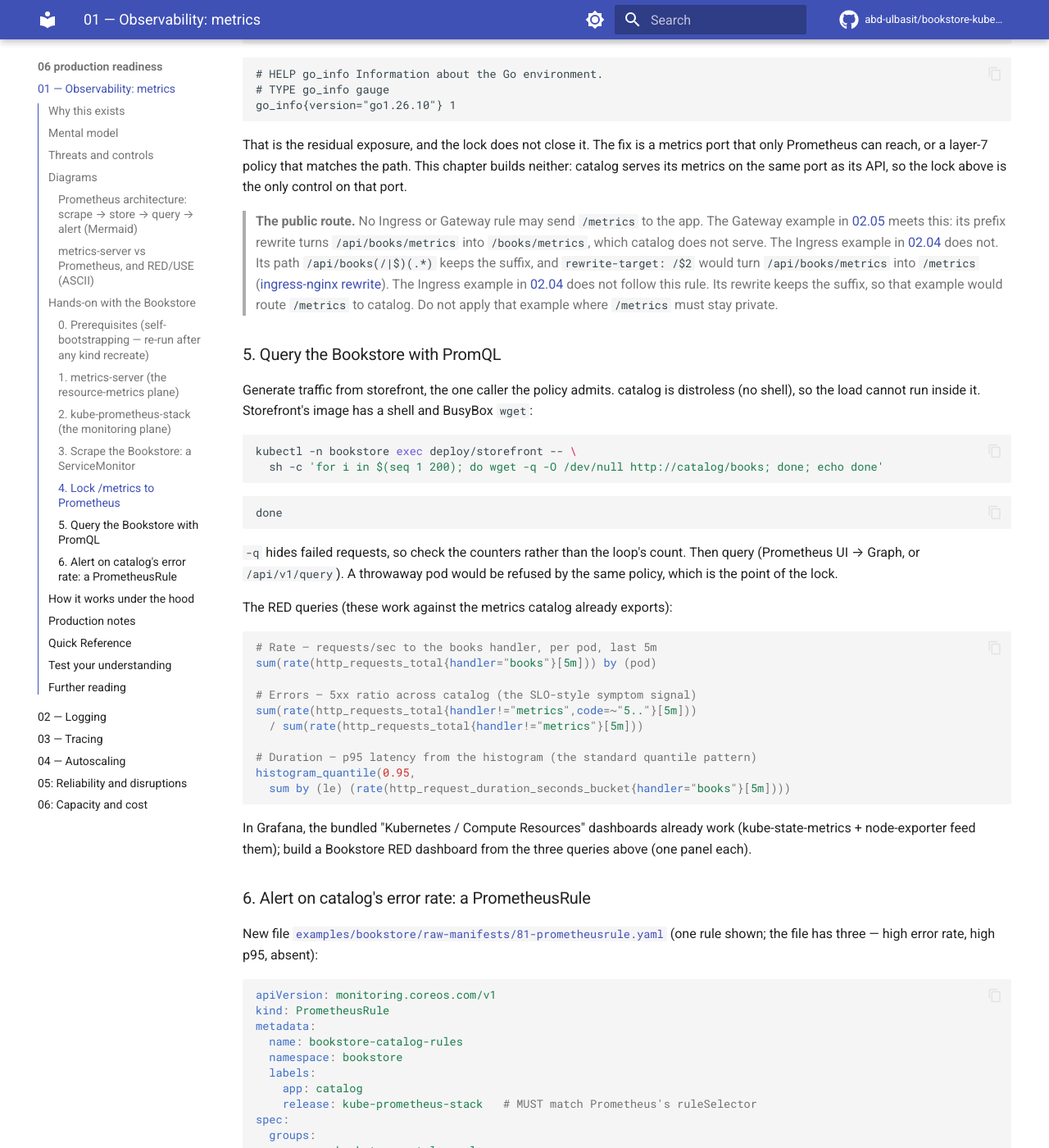
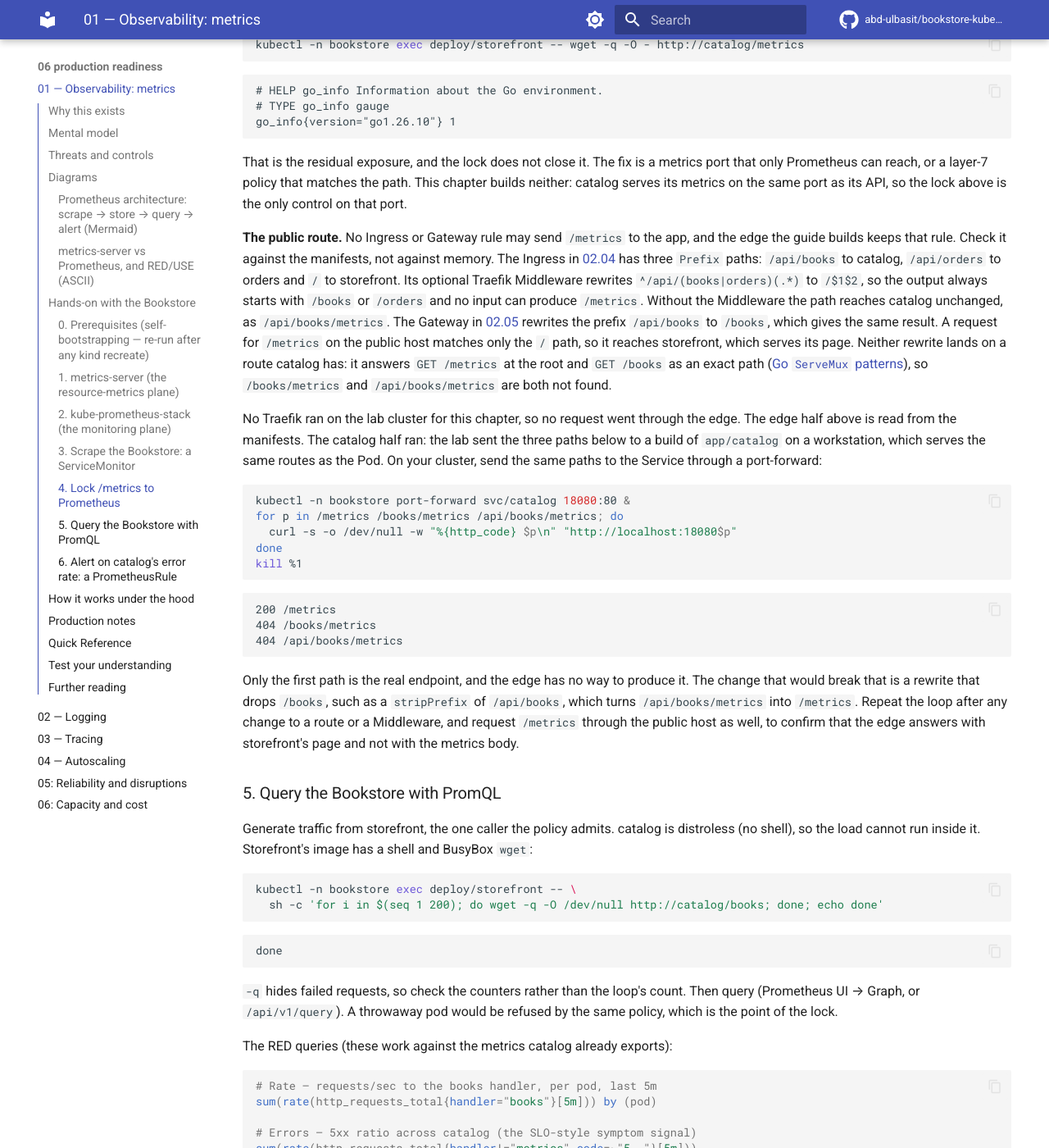
Before and after one commit to abd-ulbasit/bookstore-kubernetes-guide, an MkDocs documentation site: the page built from full-guide/06-production-readiness/01-observability-metrics.md, in a window 1280 px wide and 1400 px high, scrolled down 9973 px. Shown: the whole window at 82% size. Built offline with MkDocs 1.6.1 and Material for MkDocs 9.7.7, drawn with Linux system fonts in a browser that asks for light colours; comment, search, counter and statistics services are not loaded; some of the changed text lies outside the part shown.

Commit message:
06.01: say what the Traefik edge does with /metrics, drop the lab registry entry
The chapter described the old nginx rewrite, which turned
/api/books/metrics into /metrics. The example tree now routes three Prefix
paths and an optional Traefik Middleware that rewrites /api/books to /books,
so no input produces /metrics. The chapter and question 6 now say that, and
record that no Traefik ran on the lab: the edge half is read from the
manifests, and the catalog half (a 404 for the two rewritten paths, a 200
for /metrics) ran against a local build of app/catalog.

security/namespace-exceptions.yaml no longer carries p06-01-monitoring. The
06.01 transcript shows the monitoring namespace under the chapter's name, with
the rename declared in its header, so the registry gate passes without a lab
name.

Co-Authored-By: Claude Sonnet 5.5 <noreply@anthropic.com>

````diff
--- a/full-guide/06-production-readiness/01-observability-metrics.md
+++ b/full-guide/06-production-readiness/01-observability-metrics.md
@@ -76,7 +76,7 @@ Three metric *sources* you will always run, answering different questions:
 | Threat | Control in this chapter | Deeper |
 |---|---|---|
 | Anyone who can reach the metrics port reads route names, traffic and the Go version | A NetworkPolicy admits only the Prometheus pods to `:8080` (section 4) | [02.06](../02-networking/06-network-policies.md) |
-| A public route forwards `/metrics` to the app | No Ingress or Gateway rule may match it (section 4 shows one that does) | [02.04](../02-networking/04-ingress.md), [02.05](../02-networking/05-gateway-api.md) |
+| A public route forwards `/metrics` to the app | No Ingress or Gateway rule may deliver it to catalog (section 4 checks the Bookstore's rules and the paths they produce) | [02.04](../02-networking/04-ingress.md), [02.05](../02-networking/05-gateway-api.md) |
 | node-exporter needs host networking and host paths, which the baseline forbids | `monitoring` is labelled `privileged`, registered as an exception, with host PID off | [05.02](../05-security/02-pod-security.md) |
 | A Grafana admin password written into a values file or manifest | `grafana.admin.existingSecret`: the password lives in a Secret you create | [03.02](../03-config-and-storage/02-secrets.md) |
 | Personal data or secrets reaching the TSDB through labels | Labels stay bounded (`handler`, `code`); log redaction is in [06.02](02-logging.md) | [06.02](02-logging.md) |
@@ -568,17 +568,49 @@ metrics port that only Prometheus can reach, or a layer-7 policy that matches
 the path. This chapter builds neither: catalog serves its metrics on the same
 port as its API, so the lock above is the only control on that port.
 
-> **The public route.** No Ingress or Gateway rule may send `/metrics` to the
-> app. The Gateway example in [02.05](../02-networking/05-gateway-api.md) meets
-> this: its prefix rewrite turns `/api/books/metrics` into `/books/metrics`,
-> which catalog does not serve. The Ingress example in
-> [02.04](../02-networking/04-ingress.md) does not. Its path
-> `/api/books(/|$)(.*)` keeps the suffix, and `rewrite-target: /$2` would turn
-> `/api/books/metrics` into `/metrics`
-> ([ingress-nginx rewrite](https://kubernetes.github.io/ingress-nginx/examples/rewrite/)).
-> The Ingress example in [02.04](../02-networking/04-ingress.md) does not follow
-> this rule. Its rewrite keeps the suffix, so that example would route `/metrics`
-> to catalog. Do not apply that example where `/metrics` must stay private.
+**The public route.** No Ingress or Gateway rule may send `/metrics` to the
+app, and the edge the guide builds keeps that rule. Check it against the
+manifests, not against memory. The Ingress in
+[02.04](../02-networking/04-ingress.md) has three `Prefix` paths: `/api/books`
+to catalog, `/api/orders` to orders and `/` to storefront. Its optional
+Traefik Middleware rewrites `^/api/(books|orders)(.*)` to `/$1$2`, so the
+output always starts with `/books` or `/orders` and no input can produce
+`/metrics`. Without the Middleware the path reaches catalog unchanged, as
+`/api/books/metrics`. The Gateway in [02.05](../02-networking/05-gateway-api.md)
+rewrites the prefix `/api/books` to `/books`, which gives the same result. A
+request for `/metrics` on the public host matches only the `/` path, so it
+reaches storefront, which serves its page. Neither rewrite lands on a route
+catalog has: it answers `GET /metrics` at the root and `GET /books` as an exact
+path ([Go `ServeMux` patterns](https://pkg.go.dev/net/http#hdr-Patterns-ServeMux)),
+so `/books/metrics` and `/api/books/metrics` are both not found.
+
+No Traefik ran on the lab cluster for this chapter, so no request went through
+the edge. The edge half above is read from the manifests. The catalog half
+ran: the lab sent the three paths below to a build of `app/catalog` on a
+workstation, which serves the same routes as the Pod. On your cluster, send
+the same paths to the Service through a port-forward:
+
+```sh
+kubectl -n bookstore port-forward svc/catalog 18080:80 &
+for p in /metrics /books/metrics /api/books/metrics; do
+  curl -s -o /dev/null -w "%{http_code} $p\n" "http://localhost:18080$p"
+done
+kill %1
+```
+
+<!-- gate: output -->
+```
+200 /metrics
+404 /books/metrics
+404 /api/books/metrics
+```
+
+Only the first path is the real endpoint, and the edge has no way to produce
+it. The change that would break that is a rewrite that drops `/books`, such as
+a `stripPrefix` of `/api/books`, which turns `/api/books/metrics` into
+`/metrics`. Repeat the loop after any change to a route or a Middleware, and
+request `/metrics` through the public host as well, to confirm that the edge
+answers with storefront's page and not with the metrics body.
 
 ### 5. Query the Bookstore with PromQL
 
@@ -831,12 +863,17 @@ Checklist:
    <details><summary>Show answer</summary>
 
    Say no. `/metrics` has no authentication, and it reveals the Go version,
-   the route names and the traffic per route. A route that keeps the suffix
-   hands the endpoint to anyone who can reach the host. Give the dashboard
-   team Grafana, which has its own login, and keep the scrape inside the
-   cluster. Before approving any route, check every Ingress and Gateway rule
-   for a path that could match `/metrics`, including suffix captures such as
-   `(.*)` and their rewrites.
+   the route names and the traffic per route. The Bookstore's Ingress already
+   matches `/api/books/metrics`, because `/api/books` is a `Prefix` path, but
+   catalog answers 404 to it, both with the Middleware (`/books/metrics`) and
+   without it (`/api/books/metrics`). The teammate's request is therefore a
+   request to add a rewrite whose output is `/metrics`, and that is the change
+   to refuse. Give the dashboard team
+   Grafana, which has its own login, and keep the scrape inside the cluster.
+   Before approving any route or Middleware, work out what path catalog would
+   receive for `/api/books/metrics`, including `stripPrefix` Middlewares and
+   regex captures such as `(.*)`, and send that request to catalog to see the
+   status.
 
    </details>
 
````
Also changed, not shown: 2 other files.
